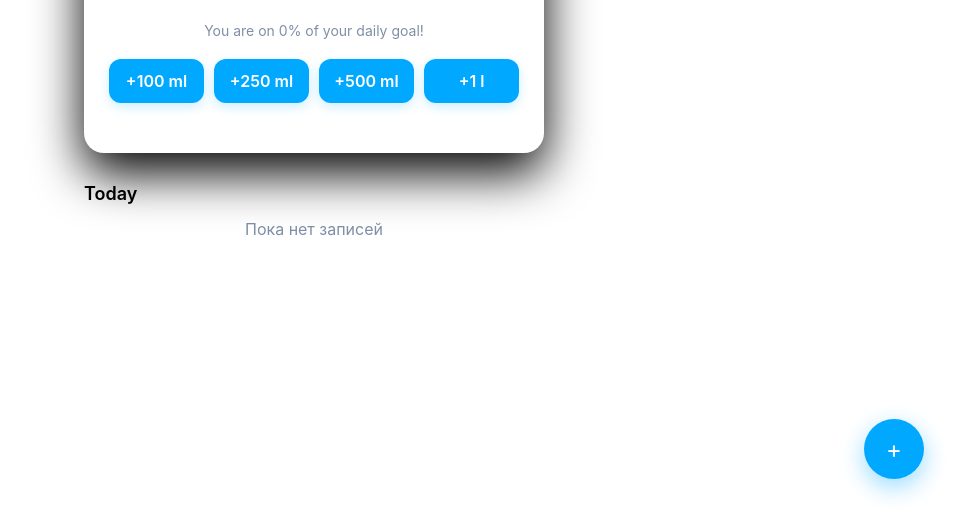
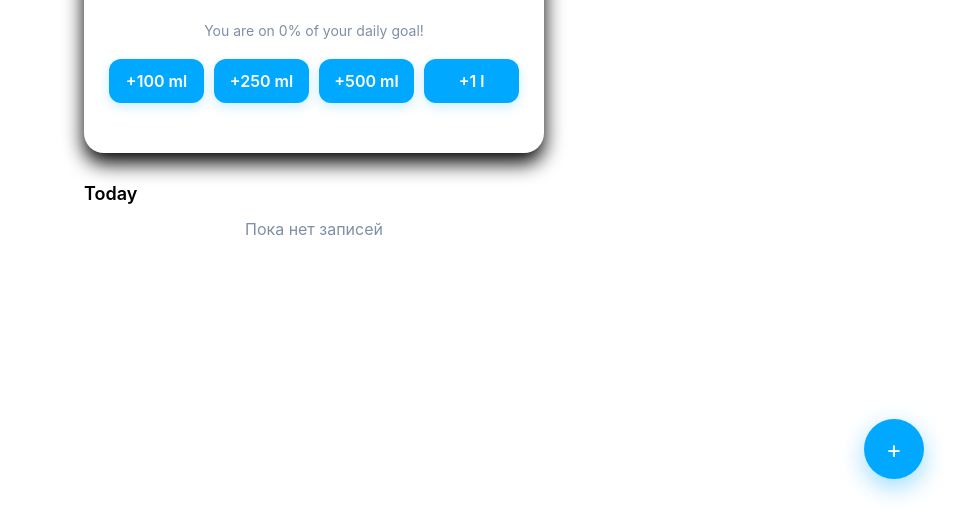
Before and after one commit to dxslns/Pure-Nutrition, a website: page water_index.html in a window 1280 px wide. Shown: the part 291-800 px from the top of the page, without its empty margins (326-1280 px from the left). Drawn offline with Linux system fonts and the light colour scheme.

Commit message:
Update water_index.html

```diff
--- a/water_index.html
+++ b/water_index.html
@@ -86,7 +86,7 @@
             background: var(--card);
             border-radius: 20px;
             padding: 25px;
-            box-shadow: 0 20px 50px rgba(0, 0, 0, 1);
+            box-shadow: 0 10px 20px rgba(0, 0, 0, 1);
             margin-bottom: 30px;
             position: relative;
             overflow: hidden;
```
